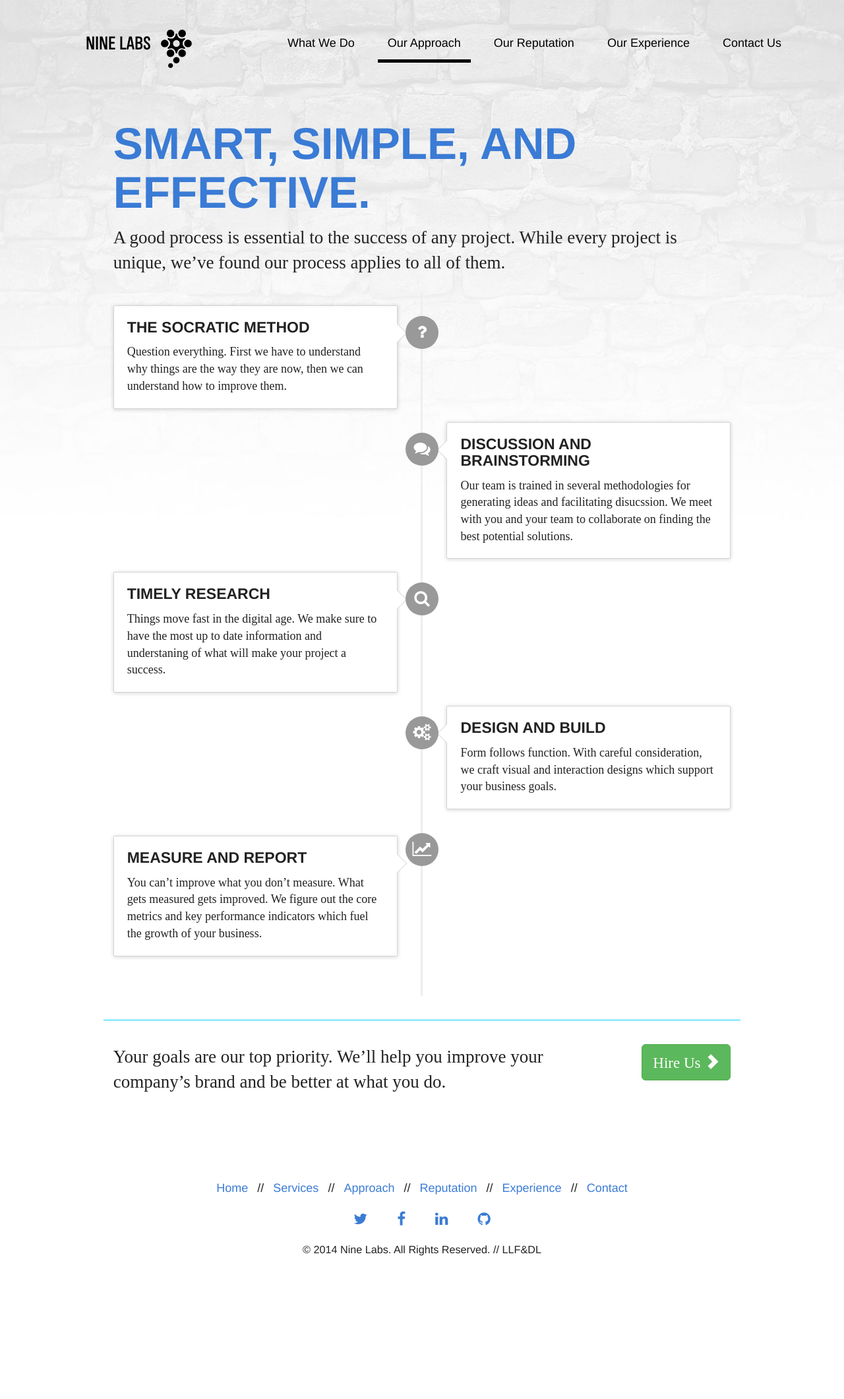
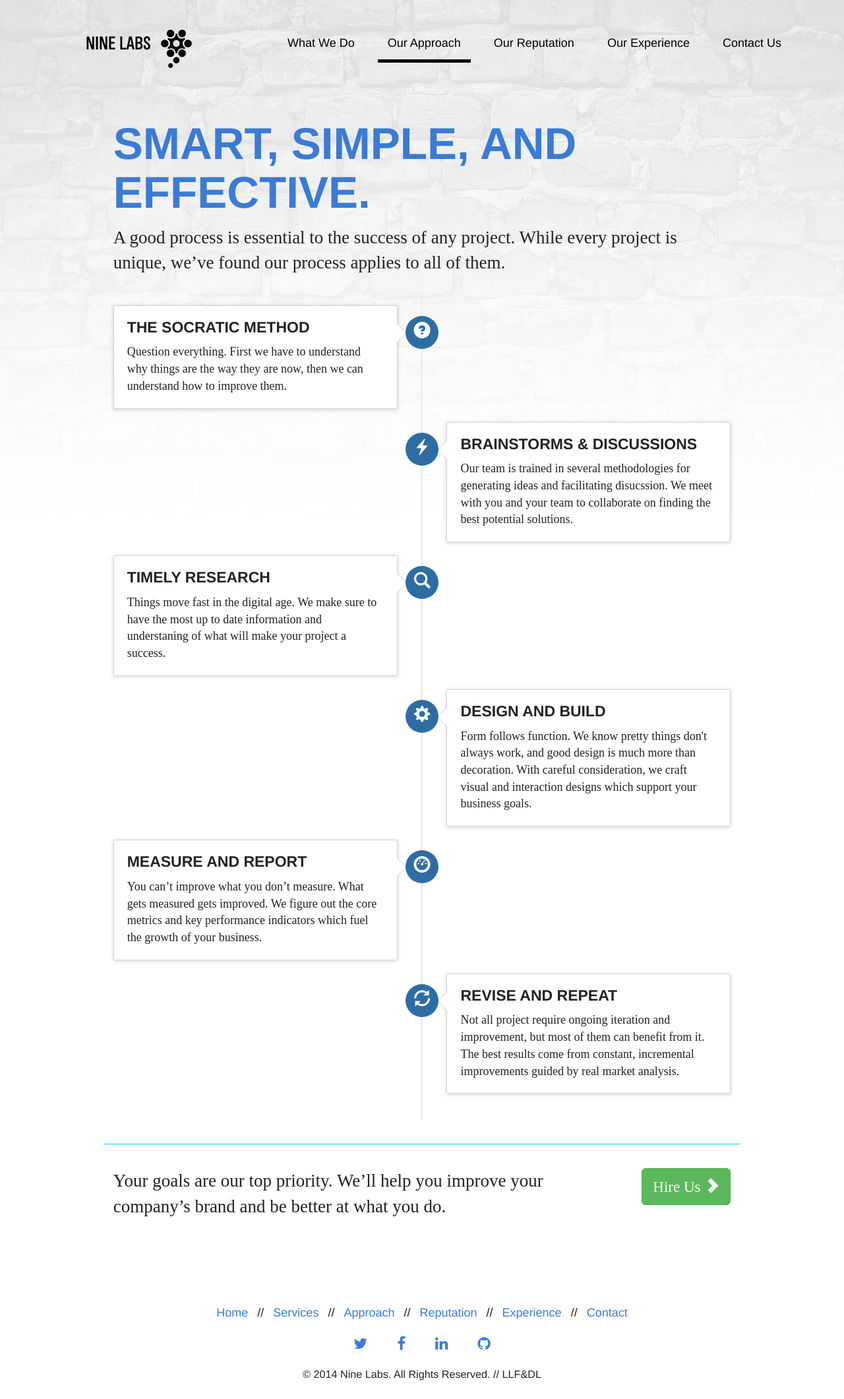
Before and after one commit to ninelabs/ninelabs.com, a Jekyll site: the page built from approach/index.html, in a window 1280 px wide. Shown: the whole page at 66% size. Built offline with Jekyll 4.4.1, drawn with Linux system fonts in a browser that asks for light colours; nearby versions of some CDN libraries; Markdown is read by kramdown in place of the engine named in the settings; before the commit the page ends 1932 px from its top, so only the background shows below that.

Commit message:
Approach page and mobile layout tweaks.
Signed-off-by: J Cornelius <github@jcornelius.com>

```diff
--- a/_layouts/default.html
+++ b/_layouts/default.html
@@ -17,7 +17,7 @@
   <link rel="shortcut icon" href="/favicon.ico" type="image/x-icon">
   <link rel="icon" href="/favicon.ico" type="image/x-icon">
   <link rel="stylesheet" href="/css/styles.css?v=2">
-  <link href="//netdna.bootstrapcdn.com/font-awesome/4.0.3/css/font-awesome.css" rel="stylesheet">
+  <link href="//netdna.bootstrapcdn.com/font-awesome/4.2.0/css/font-awesome.css" rel="stylesheet">
   <script type="text/javascript" src="//use.typekit.com/gdv6slf.js"></script>
   <script type="text/javascript">try{Typekit.load();}catch(e){}</script>
   <script type="application/ld+json">
--- a/_sass/_variables.scss
+++ b/_sass/_variables.scss
@@ -3,7 +3,7 @@
 $font-family-sans-serif: "freight-sans-pro",'helvetica neue',helvetica,sans-serif;
 $font-family-serif: "ff-tisa-web-pro",serif;
 
-$brand-primary: #3a7bd5;
+$brand-primary: rgb(58,123,213) !default;
 $brand-secondary: #00d2ff;
 $home-text-color: #ffffff;
 
--- a/approach/index.html
+++ b/approach/index.html
@@ -10,7 +10,7 @@ pid: approach
   <div class="process-outline">
     <ul class="timeline">
       <li>
-        <div class="timeline-badge"><i class="fa fa-question"></i></div>
+        <div class="timeline-badge primary"><span class="glyphicon glyphicon-question-sign"></span></div>
         <div class="timeline-panel">
           <div class="timeline-heading">
             <h4 class="timeline-title">The Socratic Method</h4>
@@ -21,10 +21,10 @@ pid: approach
         </div>
       </li>
       <li class="timeline-inverted">
-        <div class="timeline-badge"><i class="fa fa-comments"></i></div>
+        <div class="timeline-badge primary"><span class="glyphicon glyphicon-flash"></span></div>
         <div class="timeline-panel">
           <div class="timeline-heading">
-            <h4 class="timeline-title">Discussion and Brainstorming</h4>
+            <h4 class="timeline-title">Brainstorms &amp; Discussions</h4>
           </div>
           <div class="timeline-body">
             <p>Our team is trained in several methodologies for generating ideas and facilitating disucssion. We meet with you and your team to collaborate on finding the best potential solutions.</p>
@@ -32,7 +32,7 @@ pid: approach
         </div>
       </li>
       <li>
-        <div class="timeline-badge"><i class="fa fa-search"></i></div>
+        <div class="timeline-badge primary"><span class="glyphicon glyphicon-search"></span></div>
         <div class="timeline-panel">
           <div class="timeline-heading">
             <h4 class="timeline-title">Timely Research</h4>
@@ -43,24 +43,35 @@ pid: approach
         </div>
       </li>
       <li class="timeline-inverted">
-        <div class="timeline-badge"><i class="fa fa-cogs"></i></div>
+        <div class="timeline-badge primary"><span class="glyphicon glyphicon-cog"></span></div>
         <div class="timeline-panel">
           <div class="timeline-heading">
             <h4 class="timeline-title">Design and Build</h4>
           </div>
           <div class="timeline-body">
-            <p>Form follows function. With careful consideration, we craft visual and interaction designs which support your business goals.</p>
+            <p>Form follows function. We know pretty things don't always work, and good design is much more than decoration. With careful consideration, we craft visual and interaction designs which support your business goals.</p>
           </div>
         </div>
       </li>
-      <li class="timeline">
-        <div class="timeline-badge"><i class="fa fa-line-chart"></i></div>
+      <li>
+        <div class="timeline-badge primary"><span class="glyphicon glyphicon-dashboard"></span></div>
         <div class="timeline-panel">
           <div class="timeline-heading">
             <h4 class="timeline-title">Measure and Report</h4>
           </div>
           <div class="timeline-body">
             <p>You can&rsquo;t improve what you don&rsquo;t measure. What gets measured gets improved. We figure out the core metrics and key performance indicators which fuel the growth of your business.</p>
+          </div>
+        </div>
+      </li>
+      <li class="timeline-inverted">
+        <div class="timeline-badge primary"><span class="glyphicon glyphicon-refresh"></span></div>
+        <div class="timeline-panel">
+          <div class="timeline-heading">
+            <h4 class="timeline-title">Revise and Repeat</h4>
+          </div>
+          <div class="timeline-body">
+            <p>Not all project require ongoing iteration and improvement, but most of them can benefit from it. The best results come from constant, incremental improvements guided by real market analysis.</p>
           </div>
         </div>
       </li>
--- a/js/colorwash.js
+++ b/js/colorwash.js
@@ -1,8 +1,8 @@
 
 var colors = new Array(
   [58,123,213],
+  [0,210,255],
   [58,123,213],
-  [0,210,255],
   [100,200,154],
   [11,210,205],
   [0,154,187],
```
Also changed, not shown: _sass/styles.scss (+10 -0 lines), css/styles.css.
